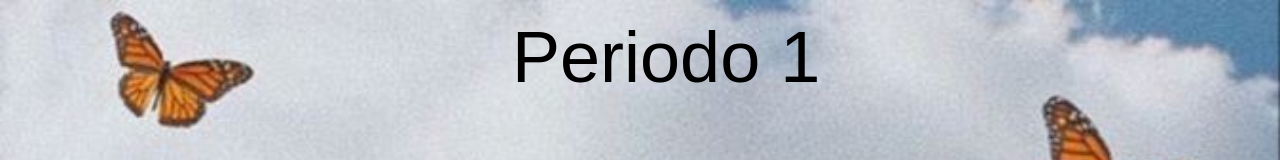
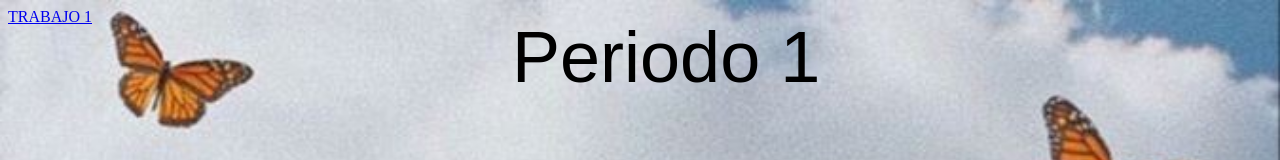
Before and after one commit to majocata/tecnologia, a plain HTML site: page periodo1.html in a window 1280 px wide. Shown: the top 160 px of the page. Drawn offline with Linux system fonts and the light colour scheme.

Commit message:
Update periodo1.html

```diff
--- a/periodo1.html
+++ b/periodo1.html
@@ -7,4 +7,5 @@
 <body background="fotos/fondo.jpg" style="background-size: cover ">
 <div class="rata">Periodo 1</div>
 <div class="rata1"><a href="index.html">INICIO</a></div>
+  <div class="rata2"><a href="trabajouno.html#Dato2">TRABAJO 1</a></div>
 </body>
```
